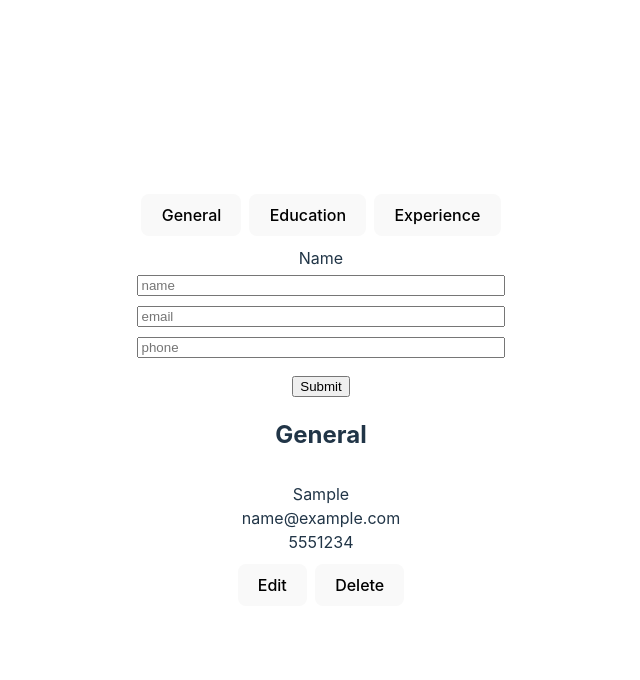
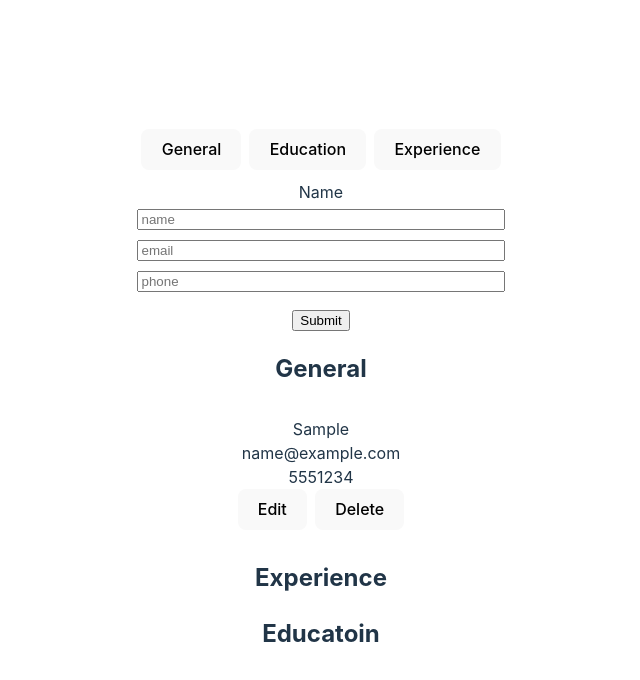
Before and after one commit to Portavion/cv-app, a React (Vite) app: page / in a window 1280 px wide. Both pictures are taken after typing "Sample", "name@example.com", "5551234" into the empty fields and a click on the input "Submit". Shown: the top 680 px of the page, without its empty margins (319-959 px from the left). Built offline with nearby package versions, Linux system fonts and the light colour scheme.

Commit message:
feat: adding delete button for each sections

```diff
--- a/package.json
+++ b/package.json
@@ -11,7 +11,8 @@
   },
   "dependencies": {
     "react": "^18.3.1",
-    "react-dom": "^18.3.1"
+    "react-dom": "^18.3.1",
+    "uuidv4": "^6.2.13"
   },
   "devDependencies": {
     "@eslint/js": "^9.15.0",
--- a/src/App.jsx
+++ b/src/App.jsx
@@ -1,15 +1,16 @@
-// import { useState } from "react";
 import { useState } from "react";
 import "./App.css";
 import { Form } from "./component/Form.jsx";
-import { CvSection } from "./component/CvSection.jsx";
+import { v4 as uuid } from "uuid";
+import { HeaderSections } from "./component/HeaderSections.jsx";
 
-const sections = [];
+let sections = [];
 
 function App() {
 	const [formType, setFormType] = useState("General");
 	const [formSections, setFormSections] = useState("");
 	const [inputs, setInputs] = useState({});
+	const [generalSubmitted, setGeneralSubmitted] = useState(false);
 
 	function handleCategorySwitch(e) {
 		setFormType(e.target.innerHTML);
@@ -22,31 +23,64 @@ function App() {
 		setInputs((values) => ({ ...values, [name]: value }));
 	};
 
+	const handleDelete = (event) => {
+		let sectionId = event.target.parentNode.parentNode.parentNode.id;
+
+		const removedSectionType = sections.filter(
+			(section) => section.id === sectionId
+		)[0].type;
+
+		sections.filter((section) => section.id != sectionId);
+		sections = sections.filter((section) => section.id != sectionId);
+
+		if (removedSectionType === "General") {
+			setGeneralSubmitted(false);
+		}
+
+		const newFormSections = (
+			<HeaderSections sections={sections} handleDelete={handleDelete} />
+		);
+
+		setFormSections(newFormSections);
+
+		// console.log(newFormSections);
+		// sections.filter();
+	};
+
 	function handleSubmission(e) {
 		e.preventDefault();
-		// console.log(e.target);
-		let formType = e.target.className;
-		let formID = 0;
-		let formInfo = {
-			id: formID,
-			type: formType,
+
+		const formInfo = {
+			id: uuid(),
+			type: e.target.className,
 			fieldValues: inputs,
 		};
 
+		if (formType === "General" && !generalSubmitted) {
+			setGeneralSubmitted(true);
+		} else if (formType === "General" && generalSubmitted) {
+			alert("General informations already submitted");
+			return;
+		}
+
 		sections.push(formInfo);
+
+		// const newFormSections = sections.map((section) => (
+		// 	<CvSection
+		// 		key={section.id}
+		// 		formType={section.type}
+		// 		id={section.id}
+		// 		formInfo={section.fieldValues}
+		// 		handleDelete={handleDelete}
+		// 	></CvSection>
+		// ));
+		const newFormSections = (
+			<HeaderSections sections={sections} handleDelete={handleDelete} />
+		);
+		// setFormSections([...newFormSections]);
+		setFormSections(newFormSections);
+
 		setInputs({});
-
-		// console.log(sections);
-
-		setFormSections(
-			sections.map((section) => (
-				<CvSection
-					key={section.id}
-					formType={section.type}
-					formInfo={section.fieldValues}
-				></CvSection>
-			))
-		);
 	}
 
 	return (
@@ -63,7 +97,7 @@ function App() {
 				></Form>
 				<input type="submit" value="Submit" />
 			</form>
-			<div>{formSections}</div>
+			{formSections}
 		</>
 	);
 }
--- a/src/component/CvSection.jsx
+++ b/src/component/CvSection.jsx
@@ -1,21 +1,18 @@
-export function CvSection({ formType, formInfo }) {
-	// const [value, setValue] = useState("")
-	// console.log(formInfo);
+export function CvSection({ id, formInfo, handleDelete }) {
 	const formInfoArray = Object.entries(formInfo);
-	console.log(formInfoArray);
-
 	const formItems = formInfoArray.map((item) => (
-		<>
-			<div>{item[1]}</div>
-		</>
+		<div key={item[0]}>{item[1]}</div>
 	));
 
 	return (
-		<>
-			<h2>{formType}</h2>
-			<div className="form-container">{formItems}</div>
-			<button>Edit</button>
-			<button>Delete</button>
-		</>
+		<div id={id}>
+			<div className="form-container">
+				{formItems}
+				<div>
+					<button>Edit</button>
+					<button onClick={handleDelete}>Delete</button>
+				</div>
+			</div>
+		</div>
 	);
 }
--- /dev/null
+++ b/src/component/HeaderSections.jsx
@@ -0,0 +1,51 @@
+import { CvSection } from "./CvSection";
+
+export function HeaderSections({ sections, handleDelete }) {
+	let generalSection = sections.filter((item) => item.type === "General");
+
+	generalSection = generalSection.map((section) => (
+		<CvSection
+			key={section.id}
+			id={section.id}
+			formInfo={section.fieldValues}
+			handleDelete={handleDelete}
+		></CvSection>
+	));
+
+	let experienceSections = sections.filter(
+		(item) => item.type === "Experience"
+	);
+
+	experienceSections = experienceSections.map((section) => (
+		<CvSection
+			key={section.id}
+			id={section.id}
+			formInfo={section.fieldValues}
+			handleDelete={handleDelete}
+		></CvSection>
+	));
+
+	let educationSections = sections.filter(
+		(item) => item.type === "Education"
+	);
+
+	educationSections = educationSections.map((section) => (
+		<CvSection
+			key={section.id}
+			id={section.id}
+			formInfo={section.fieldValues}
+			handleDelete={handleDelete}
+		></CvSection>
+	));
+
+	return (
+		<>
+			<h2>General</h2>
+			{generalSection}
+			<h2>Experience</h2>
+			{experienceSections}
+			<h2>Educatoin</h2>
+			{educationSections}
+		</>
+	);
+}
```
Also changed, not shown: 1 other file (tests, documents, lock files or other folders).
